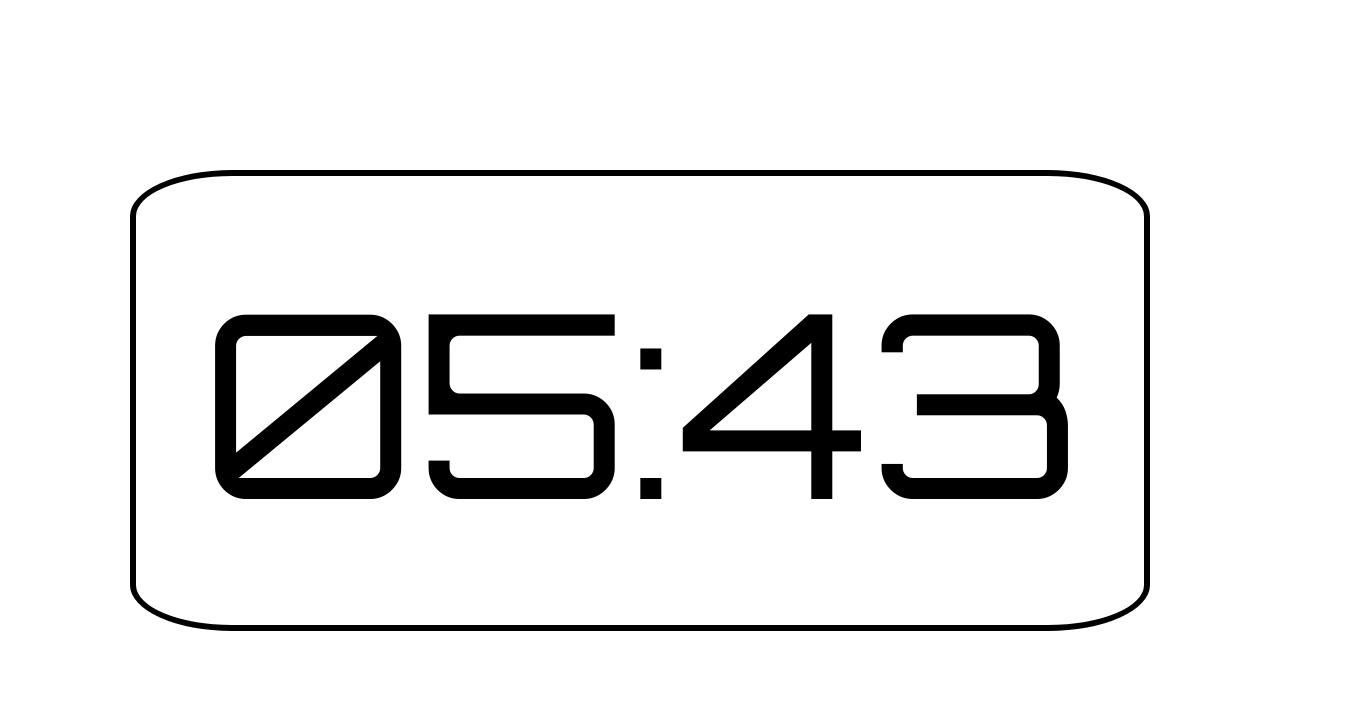
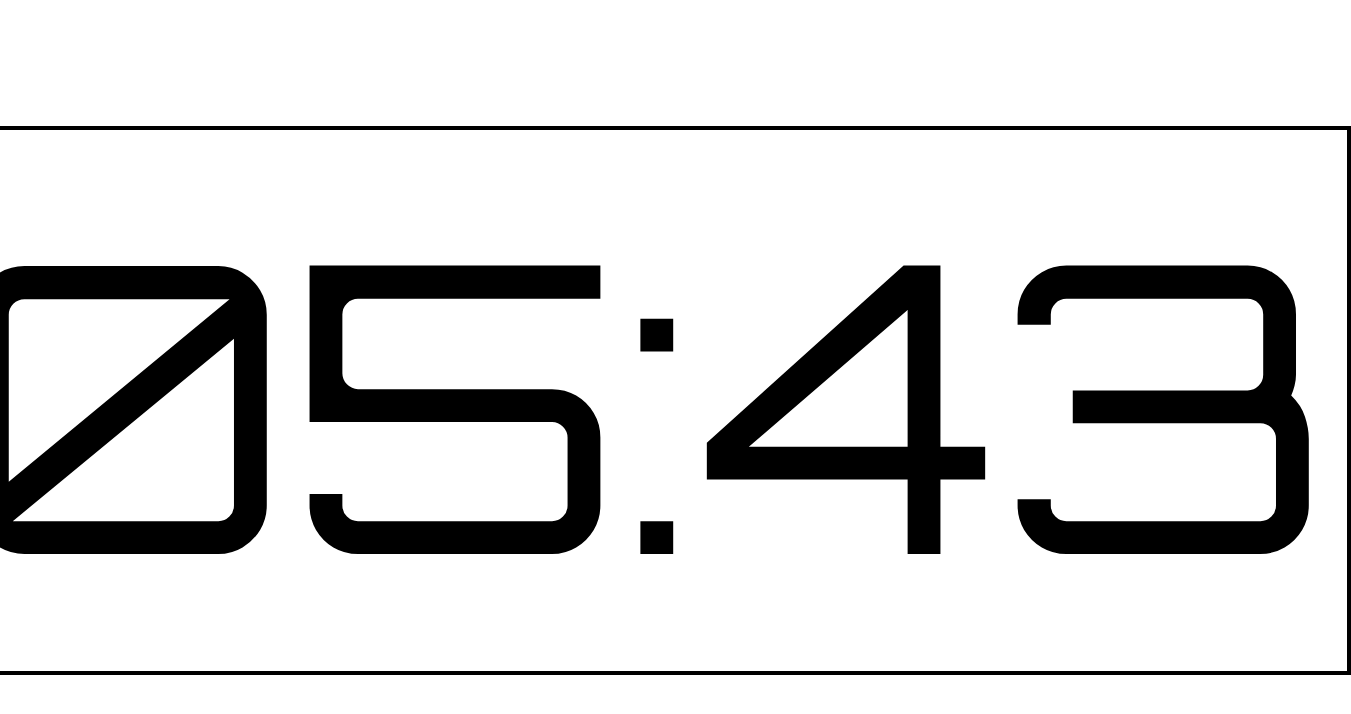
Before and after one commit to Manuelfuchs1981/Notion-Uhrzeit, a plain HTML site: page index.html in a window 1280 px wide. Shown: the whole page, 1351 px wide, since content can reach past the window. Drawn offline with Linux system fonts and the light colour scheme.

Commit message:
Add files via upload

```diff
--- a/index.html
+++ b/index.html
@@ -16,9 +16,8 @@
         background-color: transparent;
     }
     .clock-container {
-        padding: 5%; /* Padding rundherum in % */
-        border: 5pt solid black; /* Schwarzer Rahmen */
-        border-radius: 10%; /* Abgerundete Ecken 10% */
+        padding: 20px; /* Padding rundherum */
+        border: 3pt solid black; /* Schwarzer Rahmen */
         display: flex;
         justify-content: center;
         align-items: center;
@@ -26,7 +25,7 @@
     }
     .time {
         font-family: 'Orbitron', sans-serif;
-        font-size: 20vw; /* Responsive Schriftgröße */
+        font-size: 300pt;
         color: black;
         text-align: center;
     }
```
